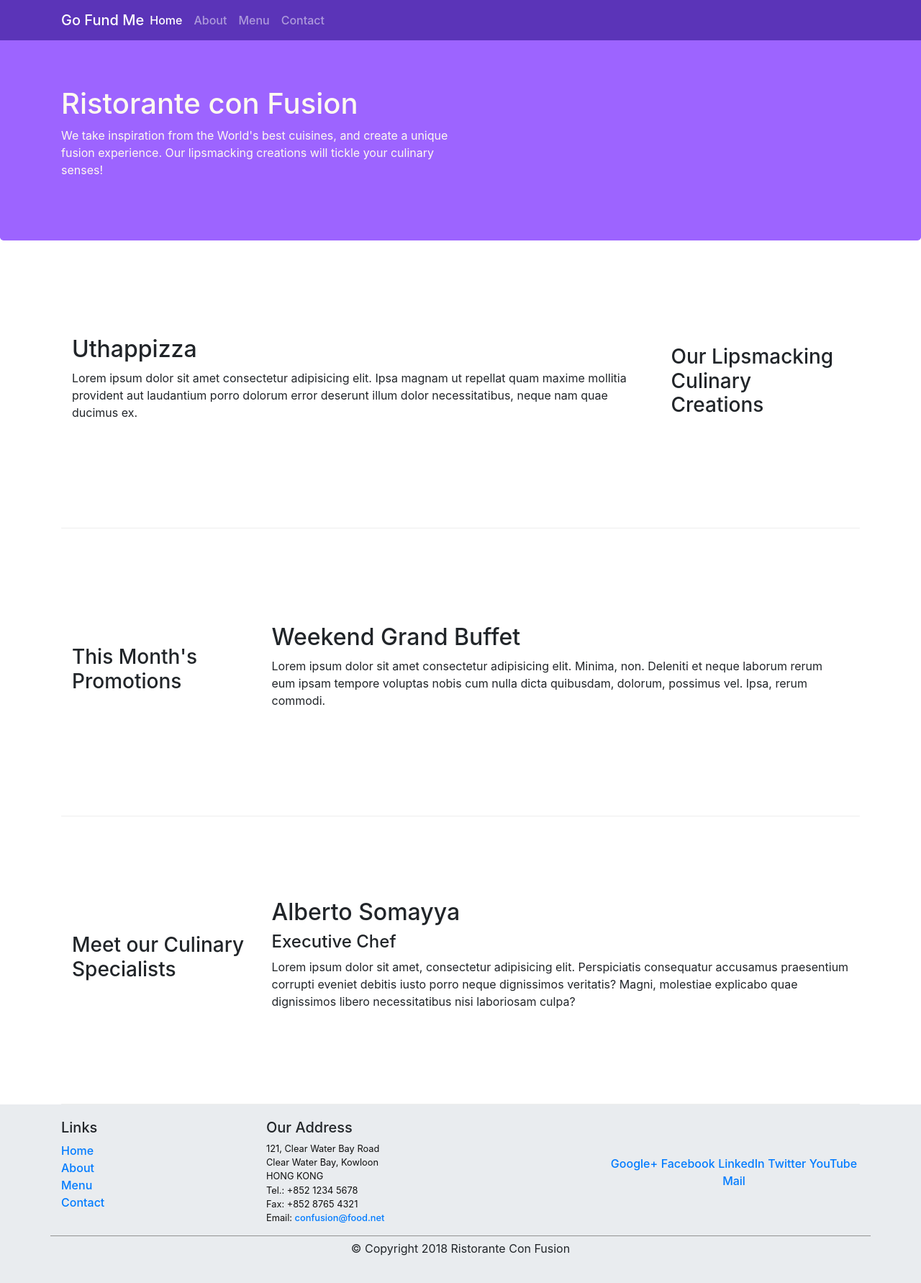
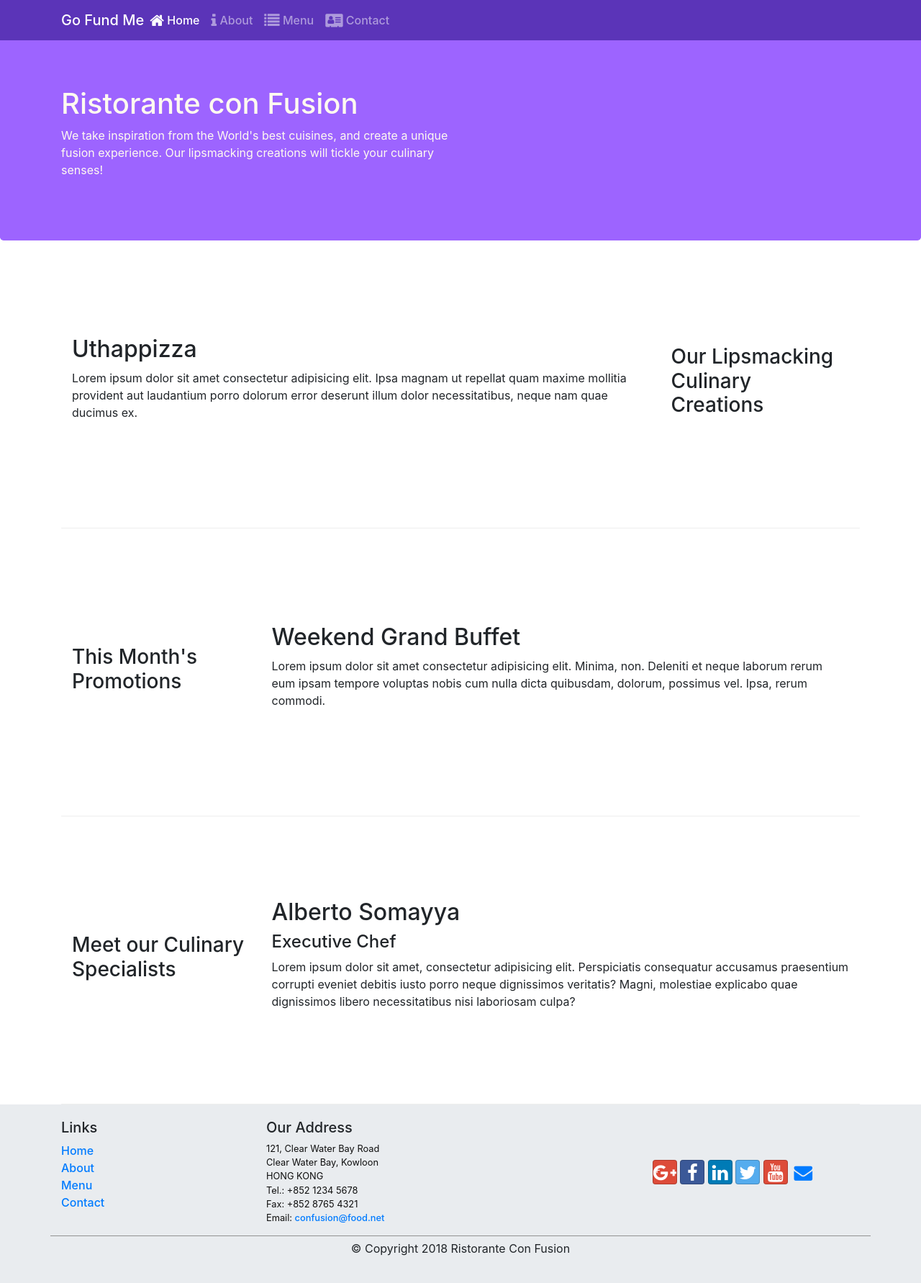
Before and after one commit to gulzerr/learn-bootstrap, a website: page index.html in a window 1280 px wide. Shown: the whole page at 72% size. Drawn offline with nearby package versions, Linux system fonts and the light colour scheme.

Commit message:
font-awesome icon

```diff
--- a/index.html
+++ b/index.html
@@ -9,6 +9,8 @@
     <!-- Bootstrap CSS -->
     <link rel="stylesheet" href="node_modules/bootstrap/dist/css/bootstrap.min.css">
     <link rel="stylesheet" href="css/style.css">
+    <link rel="stylesheet" href="node_modules/font-awesome/css/font-awesome.min.css">
+    <link rel="stylesheet" href="node_modules/bootstrap-social/bootstrap-social.css">
     <title>Ristorante Con Fusion</title>
 </head>
 
@@ -22,10 +24,10 @@
             <a href="#" class="navbar-brand mr-auto">Go Fund Me</a>
             <div class="collapse navbar-collapse" id="Navbar">
                 <ul class="navbar-nav mr-auto">
-                    <li class="nav-item active"> <a href="./index.html" class="nav-link">Home</a> </li>
-                    <li class="nav-item"> <a href="./aboutus.html" class="nav-link">About</a> </li>
-                    <li class="nav-item"> <a href="#" class="nav-link">Menu</a> </li>
-                    <li class="nav-item"> <a href="#" class="nav-link">Contact</a> </li>
+                    <li class="nav-item active"> <a href="./index.html" class="nav-link"><span class="fa fa-home fa-lg"></span> Home</a> </li>
+                    <li class="nav-item"> <a href="./aboutus.html" class="nav-link"><span class="fa fa-info fa-lg"></span> About</a> </li>
+                    <li class="nav-item"> <a href="#" class="nav-link"><span class="fa fa-list fa-lg"></span> Menu</a> </li>
+                    <li class="nav-item"> <a href="#" class="nav-link"><span class="fa fa-address-card fa-lg"></span> Contact</a> </li>
                 </ul>
             </div>
         </div>
@@ -116,12 +118,12 @@
                 </div>
                 <div class="col-12 col-sm-4 align-self-center">
                     <div class="text-center">
-                        <a href="http://google.com/+">Google+</a>
-                        <a href="http://www.facebook.com/profile.php?id=">Facebook</a>
-                        <a href="http://www.linkedin.com/in/">LinkedIn</a>
-                        <a href="http://twitter.com/">Twitter</a>
-                        <a href="http://youtube.com/">YouTube</a>
-                        <a href="mailto:">Mail</a>
+                        <a class="btn btn-social-icon btn-google" href="http://google.com/+"><i class="fa fa-google-plus"></i>+</a>
+                        <a class="btn btn-social-icon btn-facebook" href="http://www.facebook.com/profile.php?id="><i class="fa fa-facebook"></i></a>
+                        <a class="btn btn-social-icon btn-linkedin" href="http://www.linkedin.com/in/"><i class="fa fa-linkedin"></i></a>
+                        <a class="btn btn-social-icon btn-twitter" href="http://twitter.com/"><i class="fa fa-twitter"></i></a>
+                        <a class="btn btn-social-icon btn-google" href="http://youtube.com/"><i class="fa fa-youtube"></i></a>
+                        <a class="btn btn-social-icon" href="mailto:"><i class="fa fa-envelope"></i></a>
                     </div>
                 </div>
             </div>
--- a/package.json
+++ b/package.json
@@ -14,6 +14,8 @@
   "license": "ISC",
   "dependencies": {
     "bootstrap": "^4.0.0",
+    "bootstrap-social": "^5.1.1",
+    "font-awesome": "^4.7.0",
     "jquery": "^3.3.1",
     "popper.js": "^1.12.9"
   }
```
Also changed, not shown: aboutus.html (+15 -13 lines), 1 other file.
